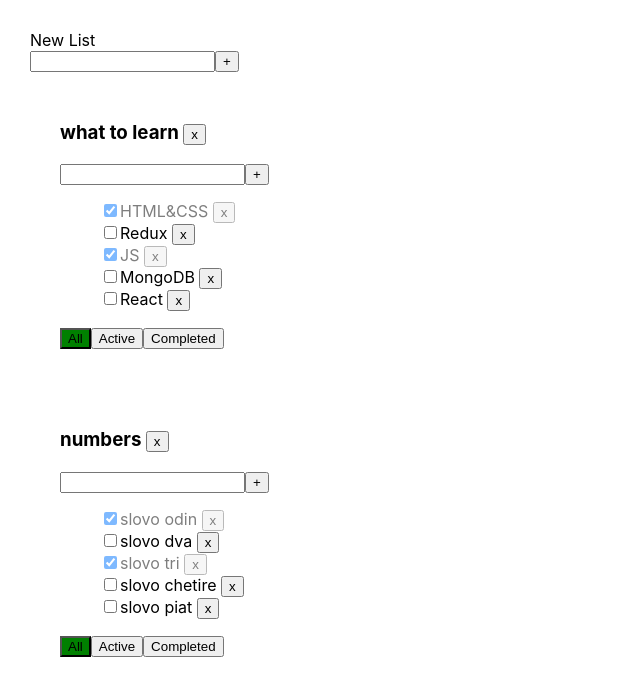
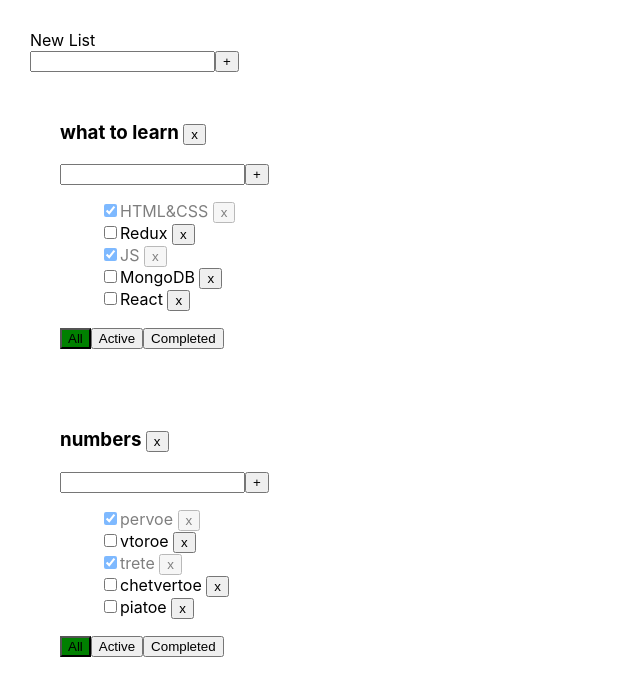
Before and after one commit to LuVuitton/1-todolist, a React (Create React App) app: page / in a window 1280 px wide. Shown: the top 696 px of the page, without its empty margins (0-640 px from the left). Built offline with nearby package versions, Linux system fonts and the light colour scheme.

Commit message:
typing reducer

```diff
--- a/src/App.tsx
+++ b/src/App.tsx
@@ -10,10 +10,10 @@ export type FilterType = 'all' | 'completed' | 'active';
 export type ToDoListType = {
     toDoListID: string
     titleList: string
-    filter: FilterType
+    filter: FilterType|string
 }
-export type TasksArrType = {
-    [key: string]: Array<TaskType> //ключ это айди туду листа
+export type TasksType = {
+    [adda: string]: Array<TaskType> //ключ это айди туду листа
 }
 
 
@@ -35,11 +35,11 @@ function App() {
             {taskID: v1(), type: "checkbox", checked: false, taskValue: 'React'},
         ],
         [idToDoList2]: [
-            {taskID: v1(), type: "checkbox", checked: true, taskValue: 'slovo odin',},
-            {taskID: v1(), type: "checkbox", checked: false, taskValue: 'slovo dva'},
-            {taskID: v1(), type: "checkbox", checked: true, taskValue: 'slovo tri'},
-            {taskID: v1(), type: "checkbox", checked: false, taskValue: 'slovo chetire'},
-            {taskID: v1(), type: "checkbox", checked: false, taskValue: 'slovo piat'},
+            {taskID: v1(), type: "checkbox", checked: true, taskValue: 'pervoe',},
+            {taskID: v1(), type: "checkbox", checked: false, taskValue: 'vtoroe'},
+            {taskID: v1(), type: "checkbox", checked: true, taskValue: 'trete'},
+            {taskID: v1(), type: "checkbox", checked: false, taskValue: 'chetvertoe'},
+            {taskID: v1(), type: "checkbox", checked: false, taskValue: 'piatoe'},
         ]
     })
     function changeFilter(value: FilterType, toDoListId: string) {
--- a/src/reducers/listReducers.ts
+++ b/src/reducers/listReducers.ts
@@ -8,7 +8,7 @@ type removeListACType = ReturnType<typeof removeListAC>
 type addEditedListACTitleType = ReturnType<typeof addEditedListTitleAC>
 
 
-export const listReducer = (state: any, action: mainACListType) => {
+export const listReducer = (state: ToDoListType[], action: mainACListType) => {
     switch (action.type) {
         case 'ADD-LIST': {
             const newToDoList = {toDoListID: v1(), titleList: action.payload.inputValue, filter: 'all'}
@@ -27,7 +27,6 @@ export const listReducer = (state: any, action: mainACListType) => {
             return [...state]
 
         }
-
         default:
             throw new Error('taskReducer not worked')
     }
--- a/src/reducers/taskReduser.ts
+++ b/src/reducers/taskReduser.ts
@@ -1,4 +1,4 @@
-import {TasksArrType} from "../App";
+import {TasksType} from "../App";
 import {v1} from "uuid";
 
 type mainACTaskType = addTaskACType | removeTaskACType | switchCheckboxACType | addEditedTaskACType | addArrTasksACType;
@@ -9,7 +9,7 @@ type addEditedTaskACType = ReturnType<typeof addEditedTaskAC>
 type addArrTasksACType = ReturnType<typeof addArrTasksAC>
 
 
-export const taskReducer = (state: TasksArrType, action: mainACTaskType) => {
+export const taskReducer = (state: TasksType, action: mainACTaskType) => {
 
     switch (action.type) {
         case 'ADD-TASK' : {
```
